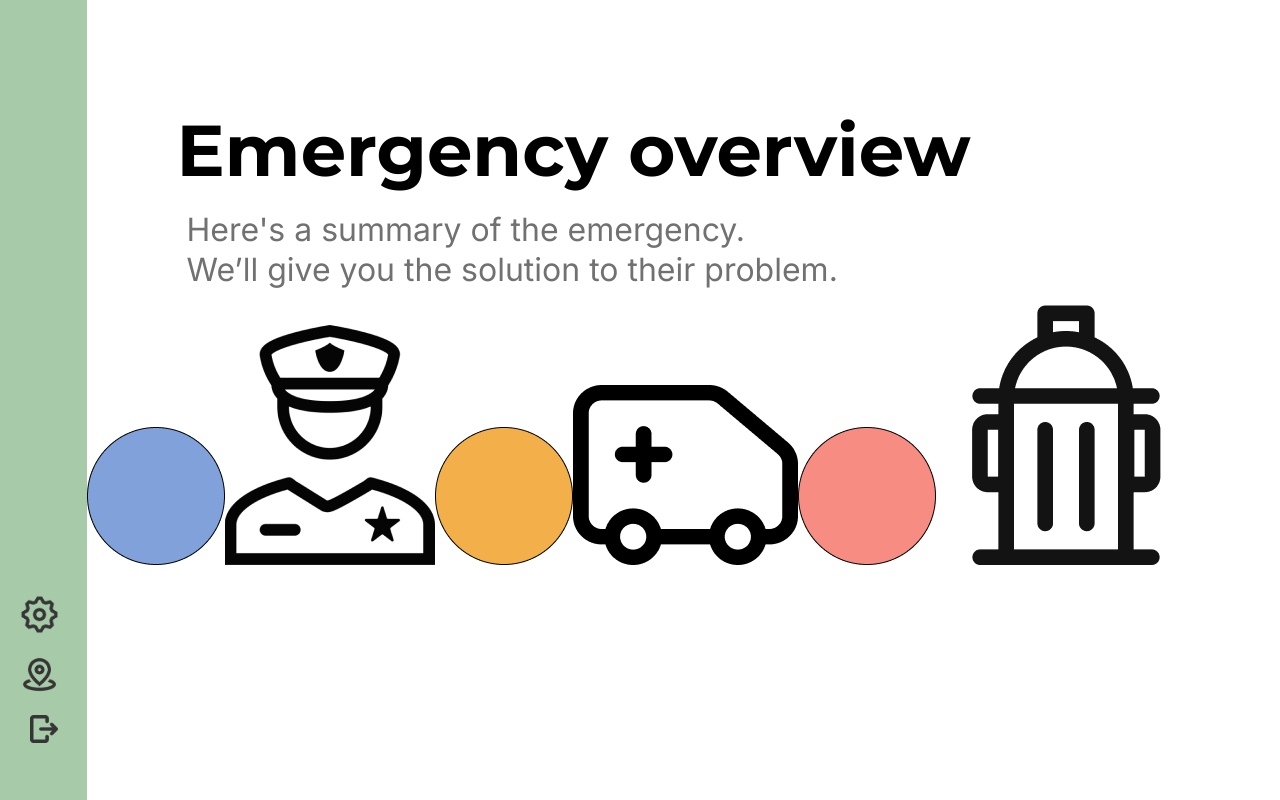
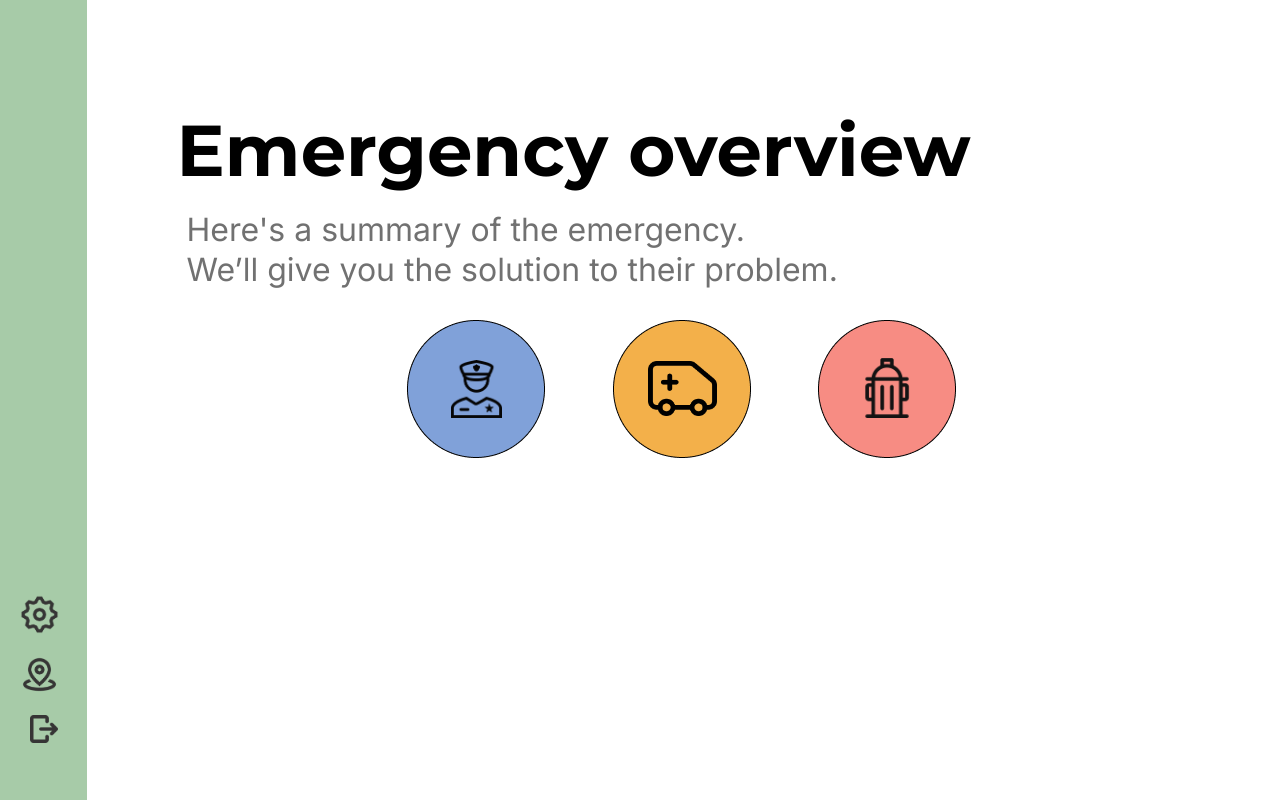
Before and after one commit to fiona-cai/Emergency-Services, a React (Create React App) app in the folder frontend/: page /overview in a window 1280 px wide. Built offline with nearby package versions, Linux system fonts and the light colour scheme; the HTML template or start-up script is replaced by a standard one.

Commit message:
overview fixed

```diff
--- a/frontend/src/App.css
+++ b/frontend/src/App.css
@@ -122,3 +122,51 @@ body{
   width: 52px;
   height: 52px;
 }
+
+
+.addminus {
+  display: flex;
+  flex-direction: column;
+}
+
+.policeIcon {
+  width: 51px;
+  position:absolute;
+  top: 360px;
+  left: 451px;
+}
+
+.blueIcon {
+  width: 138px;
+  position:absolute;
+  top: 320px;
+  left: 407px;
+}
+
+.healthIcon {
+  width: 69px;
+  position:absolute;
+  top: 361px;
+  left: 648px;
+}
+
+.redIcon {
+  width: 138px;
+  position:absolute;
+  top: 320px;
+  left: 613px;
+}
+
+.fireIcon {
+  width: 60px;
+  position:absolute;
+  top: 358px;
+  left: 857px;
+}
+
+.yellowIcon {
+  width: 138px;
+  position:absolute;
+  top: 320px;
+  left: 818px;
+}
```
